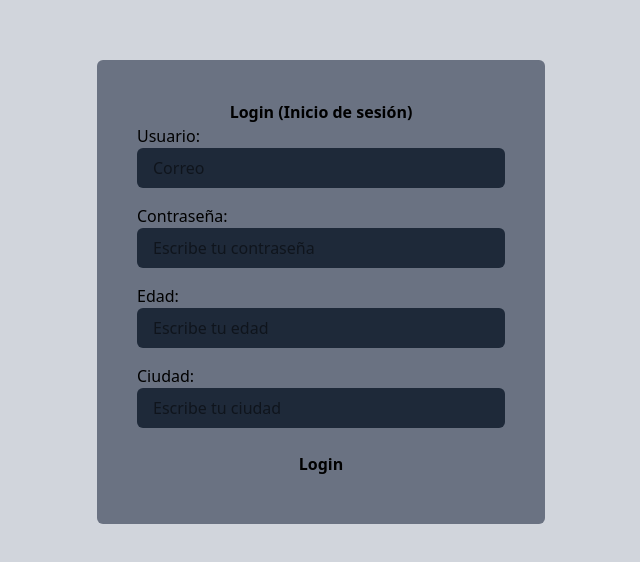
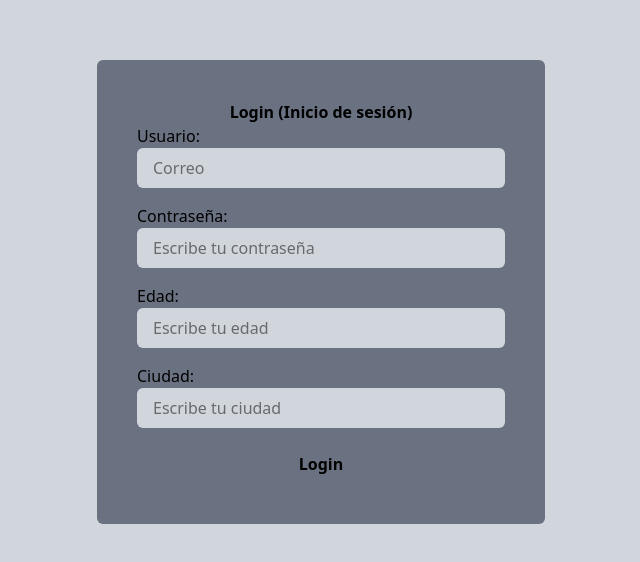
Before and after one commit to findlesscopy/AYD1_VJUN2025, a React (Vite) app in the folder frontend/: page / in a window 1280 px wide. Shown: the part 108-670 px from the top of the page, without its empty margins (319-959 px from the left). Built offline with nearby package versions, Linux system fonts and the light colour scheme.

Commit message:
feat(frontend): se hicieron los cambios pertinentes

```diff
--- a/frontend/src/App.jsx
+++ b/frontend/src/App.jsx
@@ -27,7 +27,7 @@ function App() {
         <form onSubmit={handleSubmit(onSubmit)}>
           <label htmlFor="correo" className="text-text-100">Usuario:</label>
           <input
-            className="w-full px-4 py-2 rounded-md mb-4 bg-gray-800"
+            className="w-full px-4 py-2 rounded-md mb-4 bg-gray-300"
             type="text"
             name="correo"
             placeholder="Correo"
@@ -36,7 +36,7 @@ function App() {
 
           <label htmlFor="password" className="text-text-100">Contraseña:</label>
           <input
-            className="w-full px-4 py-2 rounded-md mb-4 bg-gray-800"
+            className="w-full px-4 py-2 rounded-md mb-4 bg-gray-300"
             type="password"
             name="password"
             placeholder="Escribe tu contraseña"
@@ -45,7 +45,7 @@ function App() {
 
           <label htmlFor="password" className="text-text-100">Edad:</label>
           <input
-            className="w-full px-4 py-2 rounded-md mb-4 bg-gray-800"
+            className="w-full px-4 py-2 rounded-md mb-4 bg-gray-300"
             type="edad"
             name="edad"
             placeholder="Escribe tu edad"
@@ -54,7 +54,7 @@ function App() {
 
           <label htmlFor="password" className="text-text-100">Ciudad:</label>
           <input
-            className="w-full px-4 py-2 rounded-md mb-4 bg-gray-800"
+            className="w-full px-4 py-2 rounded-md mb-4 bg-gray-300"
             type="ciudad"
             name="ciudad"
             placeholder="Escribe tu ciudad"
```
